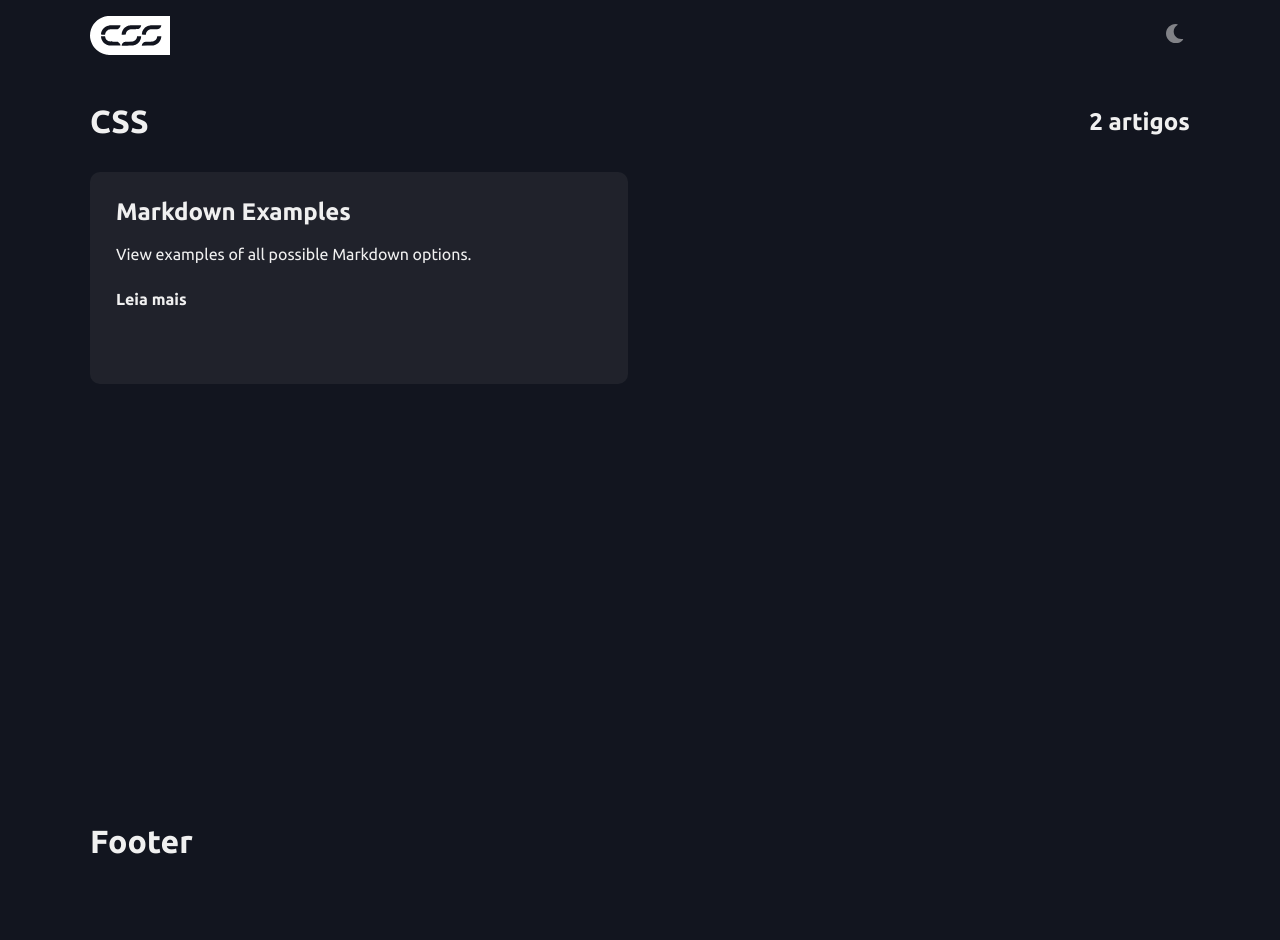
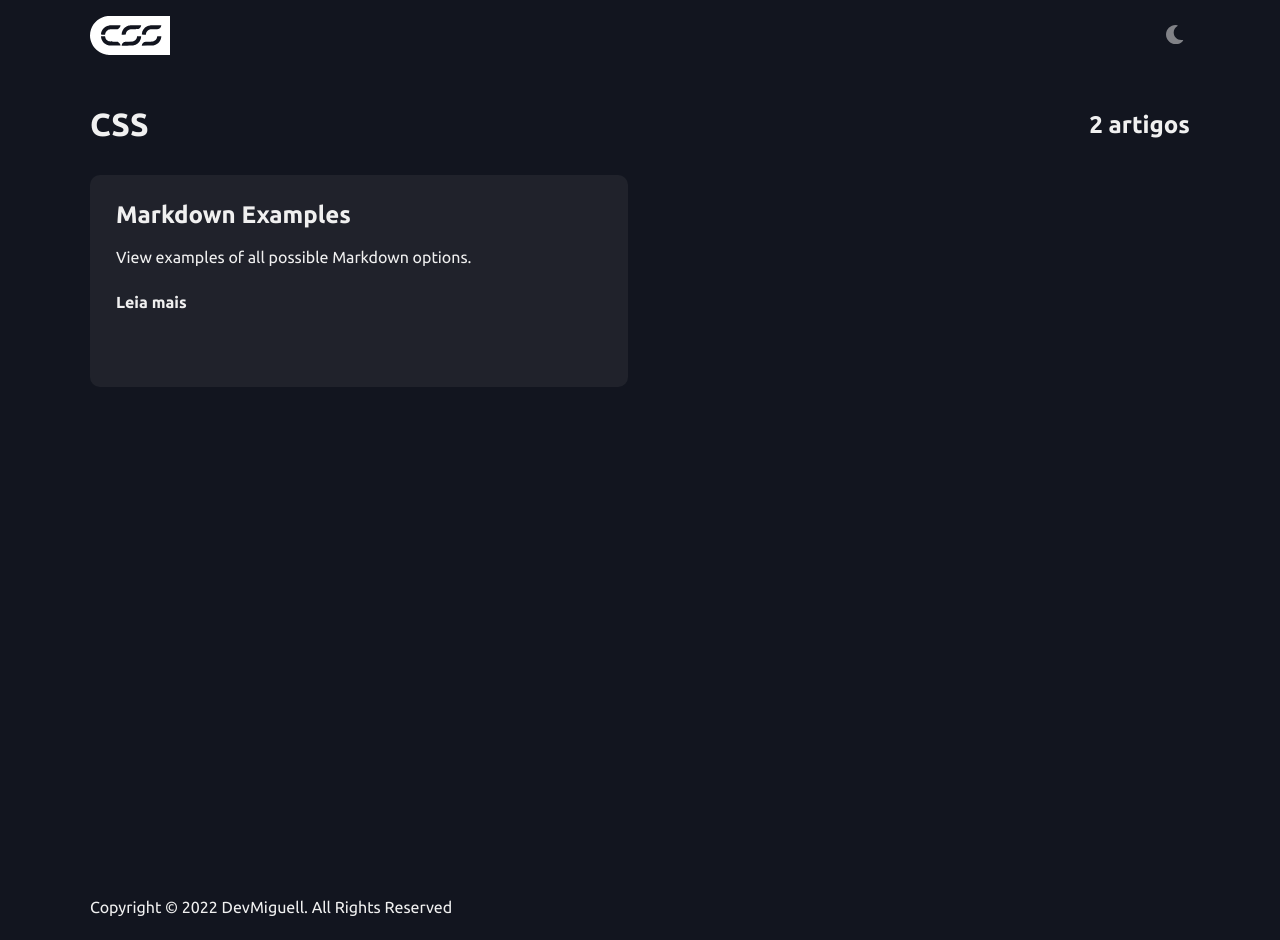
Before and after one commit to DevMiguell/my-blog, a Next.js app: page / in a window 1280 px wide. Before the commit the page ends 860 px from the top, so only its background shows below. Built offline with nearby package versions, Linux system fonts and the light colour scheme.

Commit message:
feat: add link all components

```diff
--- a/src/components/@App/CardArticle/index.tsx
+++ b/src/components/@App/CardArticle/index.tsx
@@ -1,5 +1,5 @@
 import {
-  Wrapper,
+  StyledLink,
   Title,
   Description,
   ReadMore,
@@ -7,18 +7,15 @@ import {
   Icon,
 } from "./styled";
 import { MdArrowForward } from "react-icons/md";
-import Router from "next/router";
+import Link from "next/link";
 export default function CardArticle(props: {
   title: string;
   description: string;
   slug: string;
 }) {
   return (
-    <Wrapper
-      onClick={() => {
-        Router.push(`posts/${props.slug}`);
-      }}
-    >
+    <Link href={`posts/${props.slug}`} passHref>
+      <StyledLink>
         <Title>{props.title}</Title>
         <Description>{props.description}</Description>
 
@@ -28,6 +25,7 @@ export default function CardArticle(props: {
             <MdArrowForward />
           </Icon>
         </WrapperReadMore>
-    </Wrapper>
+      </StyledLink>
+    </Link>
   );
 }
--- a/src/components/@App/CardArticle/styled.ts
+++ b/src/components/@App/CardArticle/styled.ts
@@ -1,11 +1,12 @@
 import styled from "styled-components";
 
-export const Wrapper = styled.div`
+export const StyledLink = styled.a`
   display: flex;
   flex-direction: column;
   height: 160px;
   border-radius: 10px;
   background: #80808020;
+  color: ${({ theme }) => theme.colors.text};
   padding: 1.5rem;
   cursor: pointer;
   border: 2px solid transparent;
--- a/src/components/@App/IconButton/index.tsx
+++ b/src/components/@App/IconButton/index.tsx
@@ -1,10 +1,22 @@
+import Link from "next/link";
 import { ReactNode } from "react";
 import { WrapperIconButton } from "./styled";
 
 export default function IconButton(props: {
   icon: ReactNode;
-  onClick: () => void;
+  onClick?: () => void;
+  href?: string;
 }) {
+  if (props.href) {
+    return (
+      <Link href={props.href}>
+        <a>
+          <WrapperIconButton>{props.icon}</WrapperIconButton>
+        </a>
+      </Link>
+    );
+  }
+
   return (
     <WrapperIconButton onClick={props.onClick}>{props.icon}</WrapperIconButton>
   );
--- a/src/components/@App/Logo/index.tsx
+++ b/src/components/@App/Logo/index.tsx
@@ -1,7 +1,14 @@
+import Link from "next/link";
 import styled from "styled-components";
 
 export default function Logo() {
-  return <Image src="/assets/logo.svg" alt="Imagem escrita CSS" />;
+  return (
+    <Link href="/">
+      <a>
+        <Image src="/assets/logo.svg" alt="Imagem escrita CSS" />
+      </a>
+    </Link>
+  );
 }
 
 const Image = styled.img`
--- a/src/components/Layout/Footer/index.tsx
+++ b/src/components/Layout/Footer/index.tsx
@@ -1,7 +1,13 @@
+import styled from "styled-components";
+
 export default function Footer() {
   return (
-    <footer>
-      <h1>Footer</h1>
-    </footer>
+    <Wrapper>
+      <p>Copyright © 2022 DevMiguell. All Rights Reserved</p>
+    </Wrapper>
   );
 }
+
+const Wrapper = styled.footer`
+  padding: 1.5rem 0;
+`;
--- a/src/components/Layout/index.tsx
+++ b/src/components/Layout/index.tsx
@@ -16,6 +16,7 @@ export default function Layout({ children }: Props) {
       <main
         style={{
           minHeight: "90vh",
+          marginBottom: "3rem",
         }}
       >
         {children}
--- a/src/styles/globals.ts
+++ b/src/styles/globals.ts
@@ -13,6 +13,10 @@ const GlobalStyle = createGlobalStyle`
     margin: 0;
     padding: 0;
   }
+
+  a {
+    text-decoration: none;
+  }
 `;
 
 export default GlobalStyle;
```
Also changed, not shown: src/components/@App/PostsWrapper/index.tsx (+1 -6 lines). Lines whose indentation alone changed are shown as unchanged.
